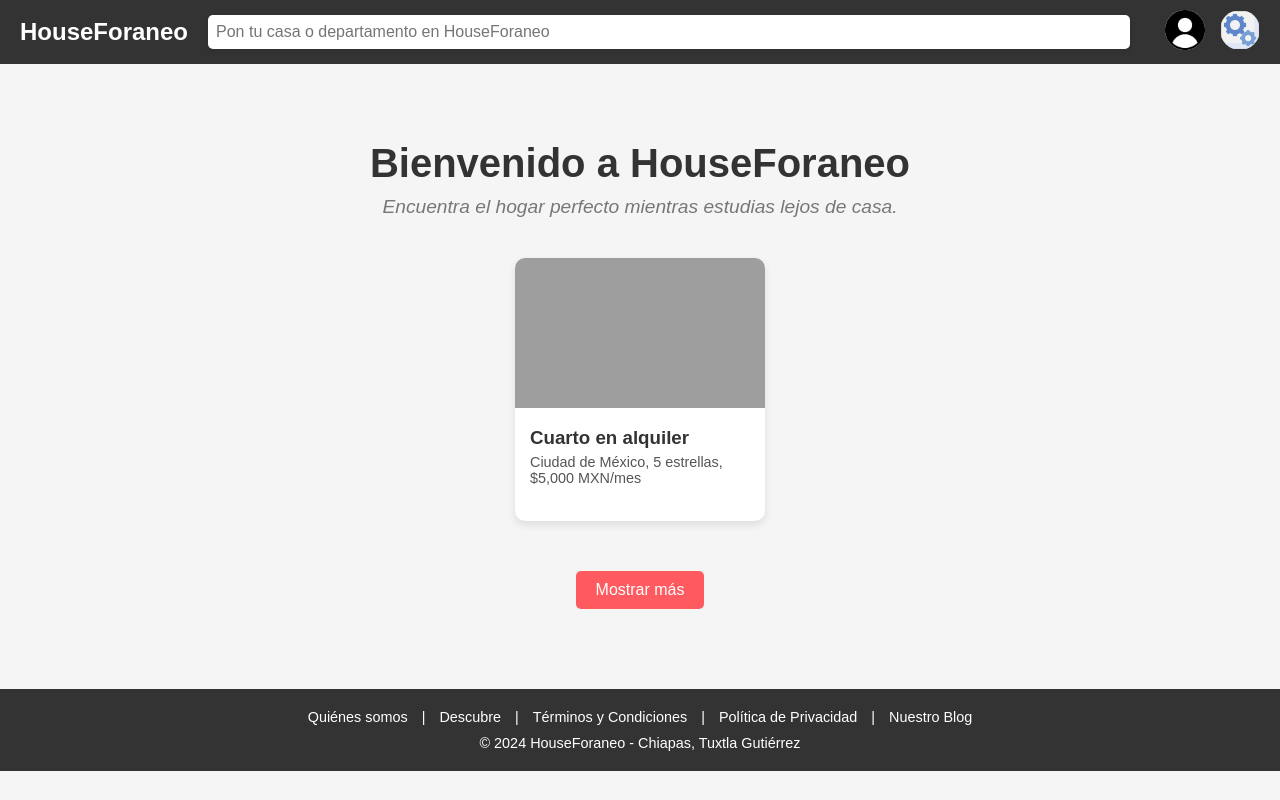
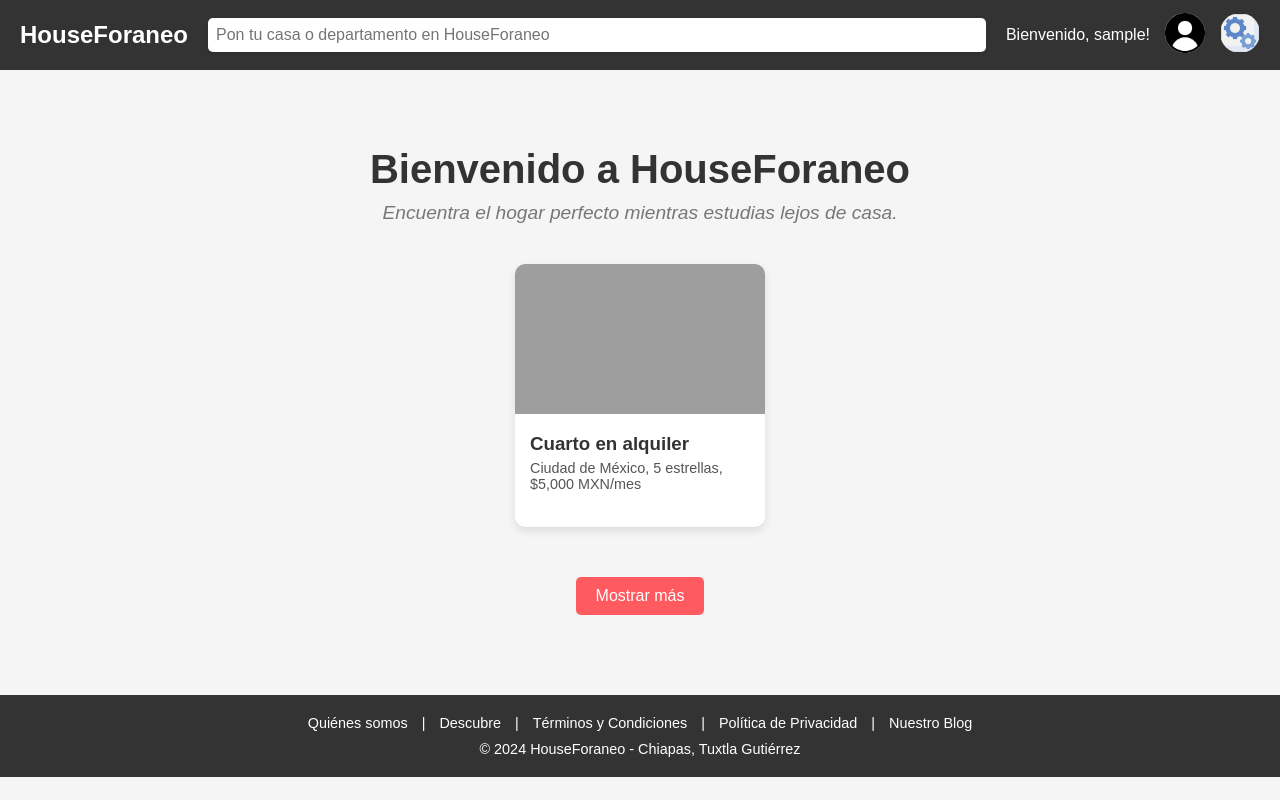
Before and after one commit to Karo-LR/HouseForeano, a PHP site: page /index.php in a window 1280 px wide. Run offline with PHP 8.4, Linux system fonts and the light colour scheme; the visitor is signed in with stand-in values (Sample User, id 1); grey boxes are pictures that could not be loaded.

Commit message:
estructura del index

```diff
--- a/index.php
+++ b/index.php
@@ -16,11 +16,14 @@ session_start();
         <div class="logo">HouseForaneo</div>
         <input type="text" class="search-bar" placeholder="Pon tu casa o departamento en HouseForaneo">
 
-        <?php if (isset($_SESSION['user_id'])): ?>
+        <?php if (isset($_SESSION['usuario'])): ?>
             <!-- Opciones cuando el usuario está autenticado -->
+            <div class="user-info">
+                <p>Bienvenido, <?php echo htmlspecialchars($_SESSION['usuario']); ?>!</p>
+            </div>
             <div class="profile-icon">
-            <img src="assets/img/perfil.png" alt="Perfil" class="profile-img" onclick="toggleProfileMenu()">
-            <div id="profileMenu" class="dropdown-menu">
+                <img src="assets/img/perfil.png" alt="Perfil" class="profile-img" onclick="toggleProfileMenu()">
+                <div id="profileMenu" class="dropdown-menu">
                     <a href="templates/ver_perfil.php">Ver Perfil</a>
                     <a href="api/logout.php">Cerrar Sesión</a>
                 </div>
@@ -44,9 +47,8 @@ session_start();
 
     <!-- Contenido principal -->
     <main class="main-content">
-    <h1><strong>Bienvenido a HouseForaneo</strong></h1>
-    <p><em>Encuentra el hogar perfecto mientras estudias lejos de casa.</em></p>
-
+        <h1><strong>Bienvenido a HouseForaneo</strong></h1>
+        <p><em>Encuentra el hogar perfecto mientras estudias lejos de casa.</em></p>
 
         <!-- Tarjetas de propiedades -->
         <section class="listings">
```
